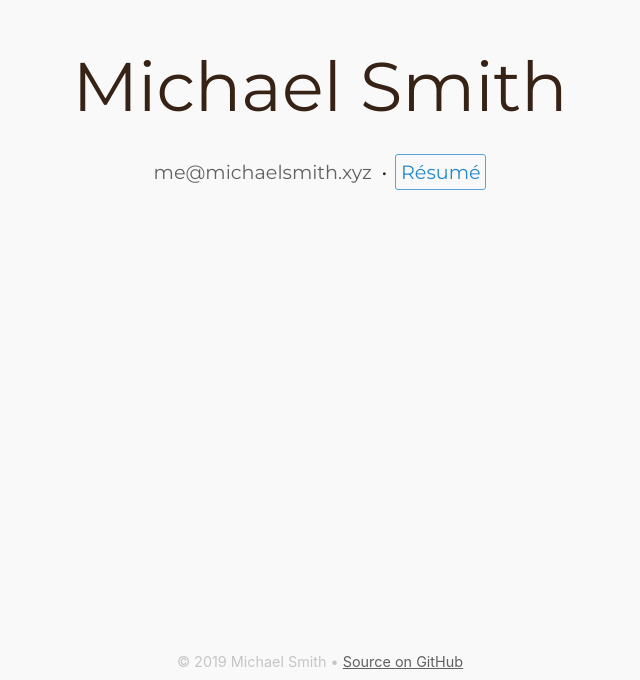
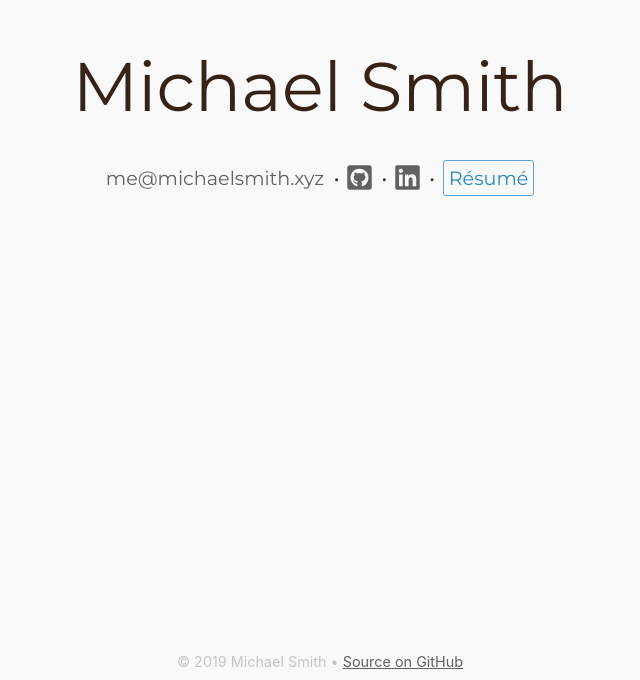
Before and after one commit to thisismichaelsmithsgithub/michaelsmith.xyz, a plain HTML site: page index.html in a window 1280 px wide. Shown: the part 120-800 px from the top of the page, without its empty margins (320-960 px from the left). Drawn offline with Linux system fonts and the light colour scheme.

Commit message:
add github and linkedin links

```diff
--- a/index.html
+++ b/index.html
@@ -16,6 +16,11 @@
             gtag('config', 'UA-42755172-2');
         </script>
 
+        <link rel="stylesheet" href="https://use.fontawesome.com/releases/v5.8.1/css/brands.css"
+            integrity="sha384-n9+6/aSqa9lBidZMRCQHTHKJscPq6NW4pCQBiMmHdUCvPN8ZOg2zJJTkC7WIezWv" crossorigin="anonymous">
+        <link rel="stylesheet" href="https://use.fontawesome.com/releases/v5.8.1/css/fontawesome.css"
+            integrity="sha384-vd1e11sR28tEK9YANUtpIOdjGW14pS87bUBuOIoBILVWLFnS+MCX9T6MMf0VdPGq" crossorigin="anonymous">
+
         <link rel="stylesheet" href="/styles.css" />
     </head>
 
@@ -25,6 +30,18 @@
             <nav>
                 <ul>
                     <li><a class="mail-link" href="mailto:me@michaelsmith.xyz">me@michaelsmith.xyz</a></li>
+                    <li>
+                        <a class="github-link" href="https://github.com/michaelsmithxyz">
+                            <i class="fab fa-github-square"></i>
+                            <span class="responsive-link-text">GitHub</span>
+                        </a>
+                    </li>
+                    <li>
+                        <a class="linked-in-link" href="https://linkedin.com/in/michaelsmithxyz">
+                            <i class="fab fa-linkedin"></i>
+                            <span class="responsive-link-text">LinkedIn</span>
+                        </a>
+                    </li>
                     <li><a class="resume-link" href="/files/resume-michael-smith-current.pdf">Résumé</a></li>
                 </ul>
             </nav>
--- a/styles.css
+++ b/styles.css
@@ -1,6 +1,7 @@
 @import url('https://fonts.googleapis.com/css?family=Montserrat');
 
 html {
+    box-sizing: border-box;
     height: 100%;
 }
 
@@ -88,7 +89,7 @@ nav > ul > li:not(:first-child) {
     font-weight: 500;
     color: rgba(36, 136, 201, 1);
 
-    padding: 0.25em 0.25em;
+    padding: 0.25em;
     border: 1px solid rgba(36, 136, 201, 0.75);
     border-radius: 3px;
 
@@ -97,6 +98,25 @@ nav > ul > li:not(:first-child) {
 
 .resume-link:hover {
     border-color: rgba(36, 136, 201, 1);
+}
+
+.github-link, .linked-in-link {
+    color: #616161;
+
+    padding: 0.25em;
+    border: 1px solid rgba(97, 97, 97, 0.75);
+    border-radius: 3px;
+
+    transition: color 0.1s ease-in-out,
+                border 0.1s ease-in-out;
+}
+
+.github-link:visited, .linked-in-link:visited {
+    color: #616161;
+}
+
+.github-link:hover, .linked-in-link:hover {
+    color: rgba(36, 136, 201, 1);
 }
 
 
@@ -111,6 +131,9 @@ nav > ul > li:not(:first-child) {
     nav > ul > li:not(:first-child) {
         margin-top: 0;
         margin-left: 0.5rem;
+
+        display: inline-flex;
+        align-items: center;
     }
 
     nav > ul > li:not(:last-child)::after {
@@ -121,6 +144,16 @@ nav > ul > li:not(:first-child) {
     .mail-link {
         padding: 0;
         border: none;
+    }
+
+    .responsive-link-text {
+        display: none;
+    }
+
+    .linked-in-link, .github-link {
+        font-size: 1.75rem;
+        border: none;
+        padding: 0;
     }
 }
 
```
